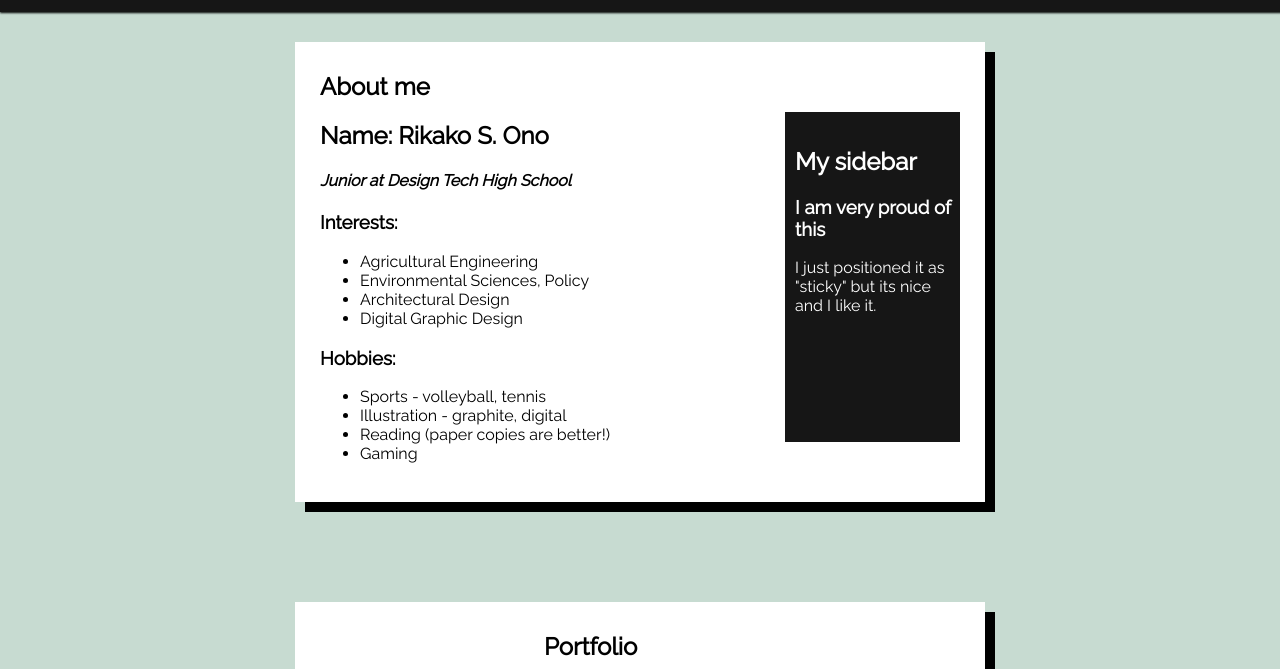
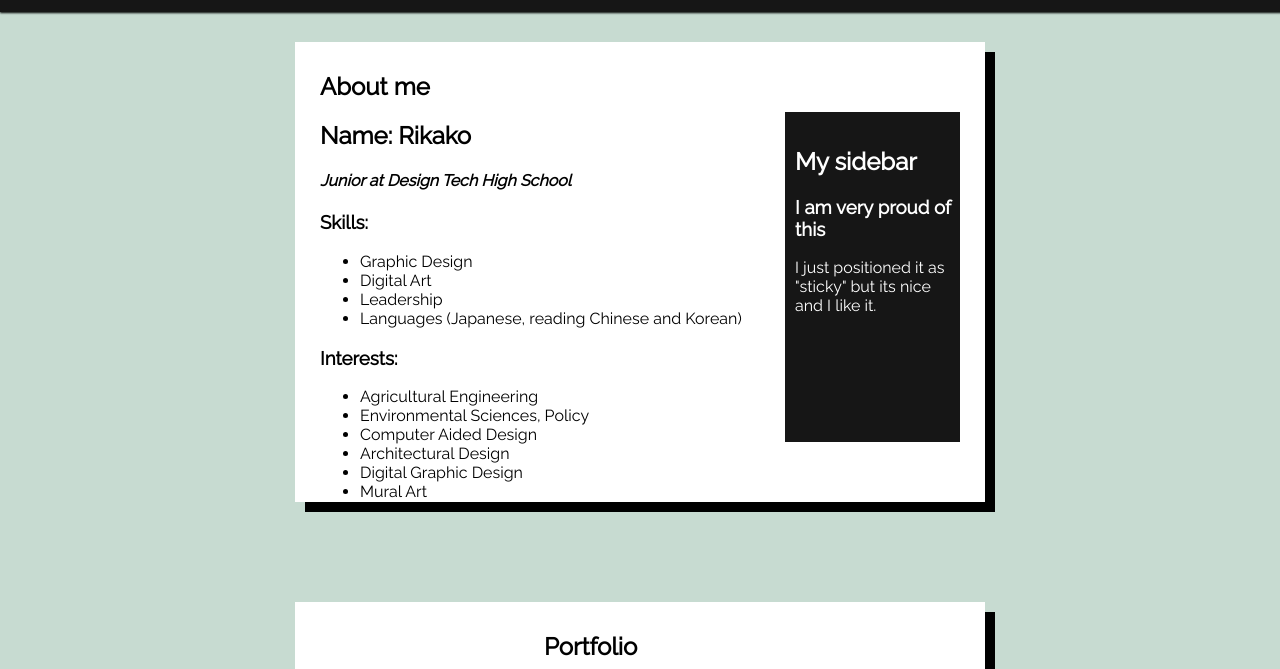
Before and after one commit to ono-its-rikako/Helloworld, a plain HTML site: page index.html in a window 1280 px wide. Shown: the part 117-786 px from the top of the page. Drawn offline with Linux system fonts and the light colour scheme.

Commit message:
skills.artaddition
Addition of different Interests, as well as current skills, and a new drawing

```diff
--- a/index.html
+++ b/index.html
@@ -19,14 +19,23 @@
         </div>
         <div class="filler">
             <h1>About me</h1>
-            <h2>Name: Rikako S. Ono </h2>
+            <h2>Name: Rikako </h2>
             <h4><em>Junior at Design Tech High School</em></h4>
+            <h3>Skills:</h3>
+            <ul>
+                <li>Graphic Design</li>
+                <li>Digital Art</li>
+                <li>Leadership</li>
+                <li>Languages (Japanese, reading Chinese and Korean)</li>
+            </ul>
             <h3>Interests:</h3>
             <ul>
                 <li>Agricultural Engineering</li>
                 <li>Environmental Sciences, Policy</li>
+                <li>Computer Aided Design</li>
                 <li>Architectural Design</li>
                 <li>Digital Graphic Design</li>
+                <li>Mural Art</li>
             </ul>
             <h3>Hobbies:</h3>
             <ul>
@@ -53,6 +62,7 @@
              <img src="https://hmp.me/croo"/>
              <img src="https://hmp.me/croh"/>
              <img src="https://hmp.me/crom"/>
+             <img src="https://hmp.me/croq"/>
         </div> </section>
     <link href="https://fonts.googleapis.com/css?family=Raleway|Source+Sans+Pro&display=swap" rel="stylesheet">
 </body>
```
